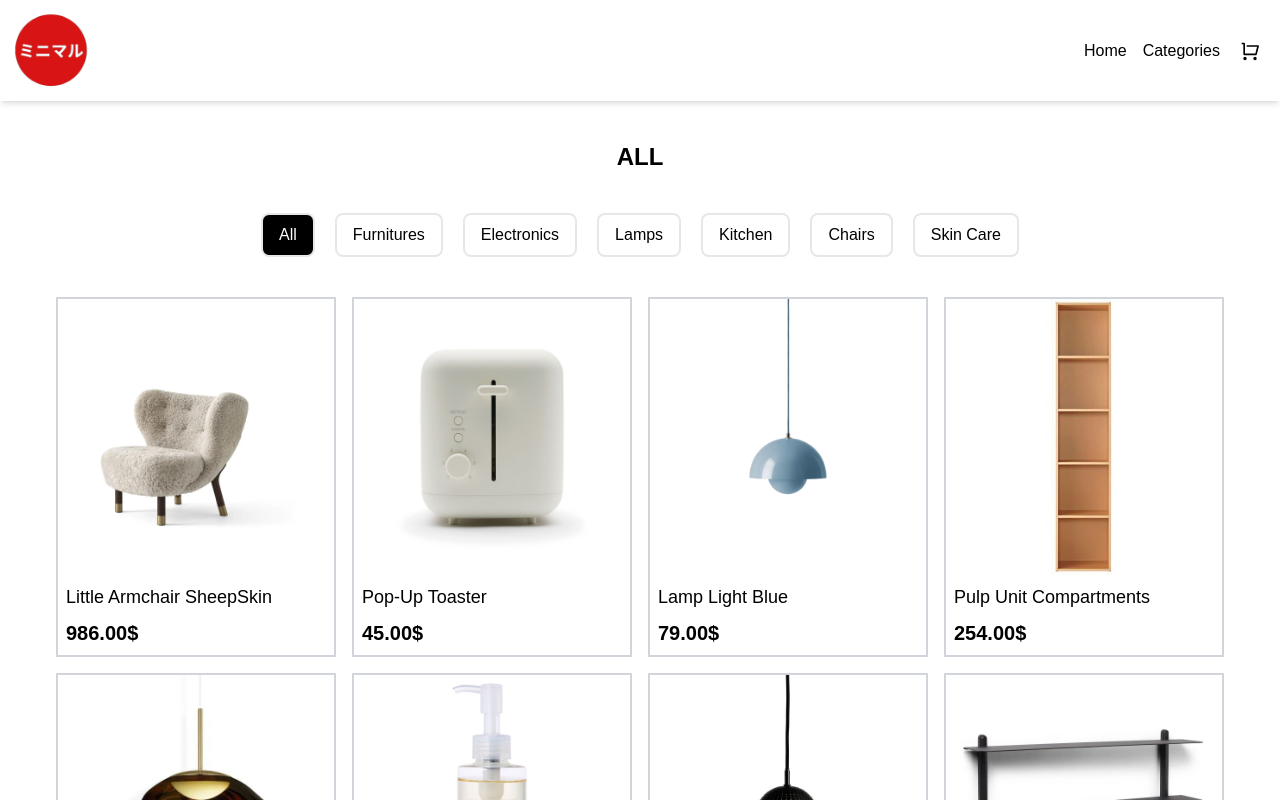
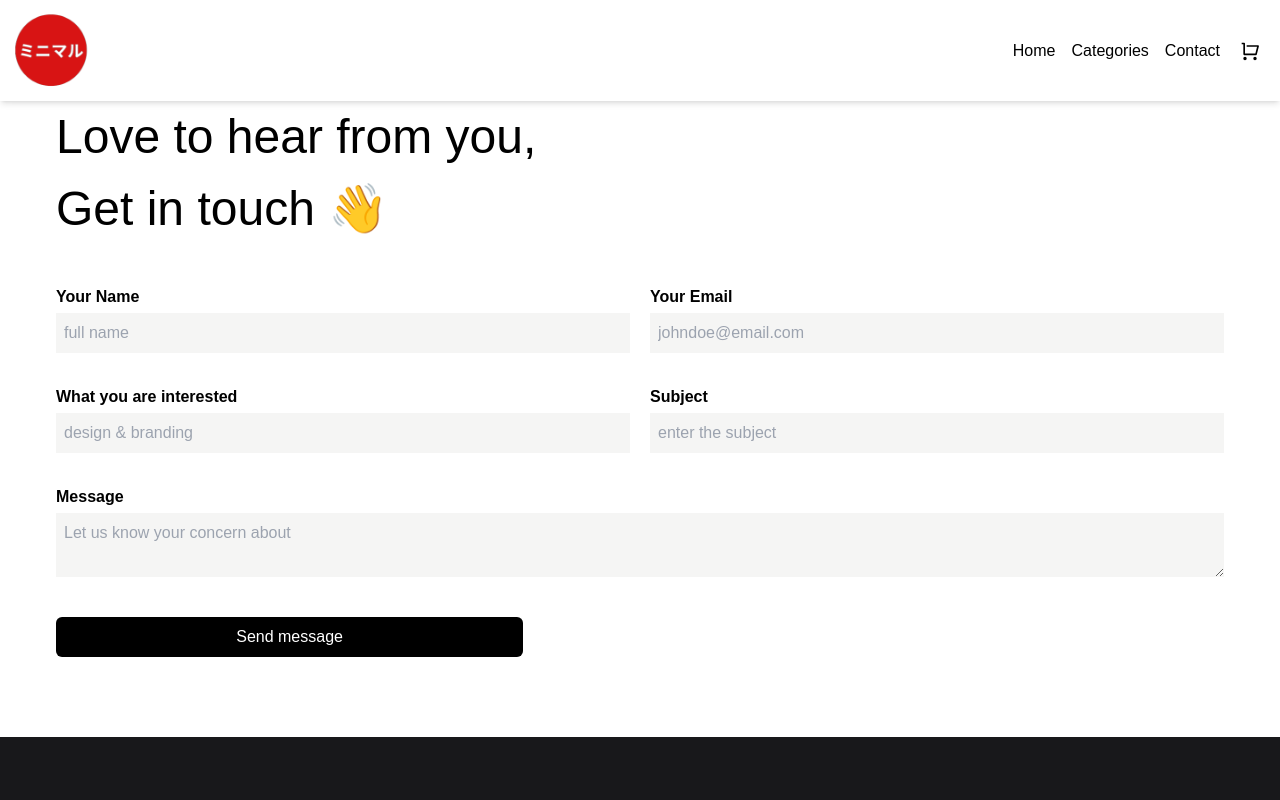
Before and after one commit to Shyzenn/E-commerce, a Next.js app: page /contact in a window 1280 px wide. Shown: the top 800 px of the page. Built offline with nearby package versions, Linux system fonts and the light colour scheme; a web font is replaced by a local one.

Commit message:
add contact page

```diff
--- a/src/app/[categoryId]/page.tsx
+++ b/src/app/[categoryId]/page.tsx
@@ -8,7 +8,7 @@ import { useState, useEffect } from "react";
 const normalizeCategory = (category: string) =>
   category.toLowerCase().replace(/\s+/g, "-");
 
-const Page = ({ searchParams }: { searchParams: { categoryId: string } }) => {
+const Page = () => {
   const categories = [
     { id: "all", name: "All" },
     { id: "furnitures", name: "Furnitures" },
--- /dev/null
+++ b/src/app/contact/page.tsx
@@ -0,0 +1,74 @@
+import React from "react";
+
+const page = () => {
+  return (
+    <div className="max-h-screen">
+      <div className="text-[3rem] mb-10">
+        <h1>Love to hear from you,</h1>
+        <h1>Get in touch 👋</h1>
+      </div>
+      <form>
+        <div className="flex gap-5 w-full">
+          <div className="flex flex-col w-[50%]">
+            <label htmlFor="" className="font-semibold">
+              Your Name
+            </label>
+            <input
+              type="text"
+              className="bg-stone-100 w-full p-2 mt-1"
+              placeholder="full name"
+            />
+          </div>
+          <div className="flex flex-col w-[50%]">
+            <label htmlFor="" className="font-semibold">
+              Your Email
+            </label>
+            <input
+              type="text"
+              className="bg-stone-100 w-full p-2 mt-1"
+              placeholder="johndoe@email.com"
+            />
+          </div>
+        </div>
+        <div className="flex gap-5 mt-8 w-full">
+          <div className="flex flex-col w-[50%]">
+            <label htmlFor="" className="font-semibold">
+              What you are interested
+            </label>
+            <input
+              type="text"
+              className="bg-stone-100 w-full p-2 mt-1"
+              placeholder="design & branding"
+            />
+          </div>
+          <div className="flex flex-col w-[50%]">
+            <label htmlFor="" className="font-semibold">
+              Subject
+            </label>
+            <input
+              type="text"
+              className="bg-stone-100 w-full p-2 mt-1"
+              placeholder="enter the subject"
+            />
+          </div>
+        </div>
+        <div className="flex flex-col mt-8">
+          <label htmlFor="" className="font-semibold">
+            Message
+          </label>
+          <textarea
+            name=""
+            id=""
+            placeholder="Let us know your concern about"
+            className="bg-stone-100 w-full p-2 mt-1"
+          ></textarea>
+        </div>
+        <button className="mt-10 bg-black text-white w-[40%] py-2 rounded-md">
+          Send message
+        </button>
+      </form>
+    </div>
+  );
+};
+
+export default page;
--- a/src/components/MobileMenu.tsx
+++ b/src/components/MobileMenu.tsx
@@ -39,6 +39,9 @@ const MobileMenu = () => {
         <Link href="/category?=all" onClick={() => setIsOpen(false)}>
           Categories
         </Link>
+        <Link href="/contact" onClick={() => setIsOpen(false)}>
+          Contact
+        </Link>
       </div>
     </div>
   );
--- a/src/components/NavbarLink.tsx
+++ b/src/components/NavbarLink.tsx
@@ -12,6 +12,9 @@ const NavbarLink = () => {
         <Link href="/category?=all" className=" hover:underline">
           Categories
         </Link>
+        <Link href="/contact" className=" hover:underline">
+          Contact
+        </Link>
       </div>
       <div className=" flex items-center gap-8 justify-center ml-5">
         <CartContent />
```
